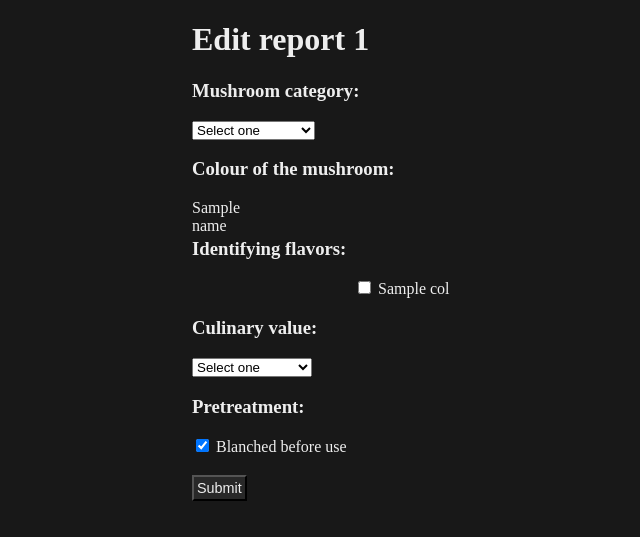
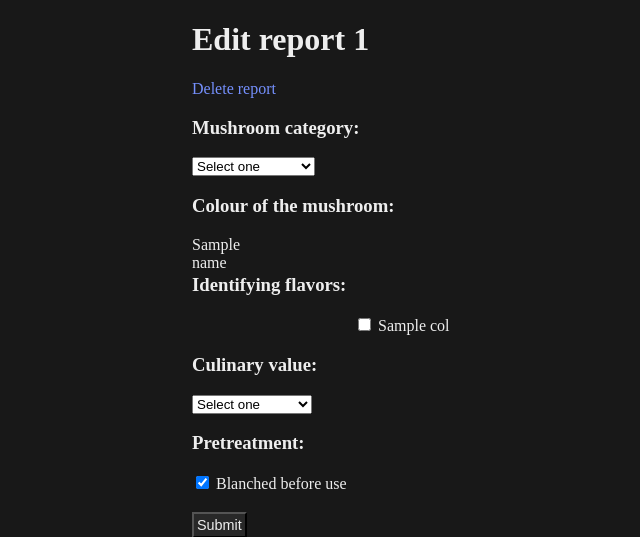
Before and after one commit to ramla/mushed-ratings, a Flask app: template templates/create_report.html in a window 1280 px wide. Shown: the part 42-579 px from the top of the page, without its empty margins (268-908 px from the left). Run offline with Flask 3, Linux system fonts and the light colour scheme; the template is opened without the code that fills it: most values are stand-ins (such as "Sample title", 1, 10 or a date in 2020).

Commit message:
implemented simple deleting report and handling it in view_report

```diff
--- a/app.py
+++ b/app.py
@@ -128,6 +128,19 @@ def send_report():
     if tastes_inserted == 0:
         db.execute(sql, [report_id, 1]) # mild
 
+    return redirect(url_for("view_report", report_id=report_id))
+
+@app.route("/delete_report/<int:report_id>")
+def delete_report(report_id):
+    require_login()
+    owner_id = get_report_owner(report_id)
+    require_ownership(owner_id)
+
+    sql = """
+            UPDATE reports SET deleted = 1
+            WHERE id = ?
+            """
+    db.execute(sql, [report_id, ])
     return redirect(url_for("view_report", report_id=report_id))
 
 @app.route("/all_reports")
--- a/templates/create_report.html
+++ b/templates/create_report.html
@@ -8,6 +8,7 @@
 <div class="report-container">
     {% if report %}
         <h1>Edit report {{ report.id }}</h1>
+    <p><a href="{{ url_for('delete_report', report_id=report.id) }}">Delete report</a></p>
     <form action="{{ url_for('send_report_edit', report_id=report.id) }}" method="post">
     {% else %}
         <h1>Report form</h1>
--- a/templates/view_report.html
+++ b/templates/view_report.html
@@ -9,6 +9,9 @@
 {% block content %}
 {% if session.user_id %}
 <div class="base-container">
+{% if fetched.deleted %}
+<h2>Report deleted by user</h2>
+{% else %}
 <h2>Sampling report</h2>
     <table>
         <tbody>
@@ -53,6 +56,7 @@
     {% if session.user_id == fetched.user_id %}
         <p><a class="note" href="{{ url_for('edit_report', report_id = fetched.id) }}">Edit report {{ fetched.id }}</a></p>
     {% endif %}
+{% endif %}
 </div>
 
 {% else %}
```
